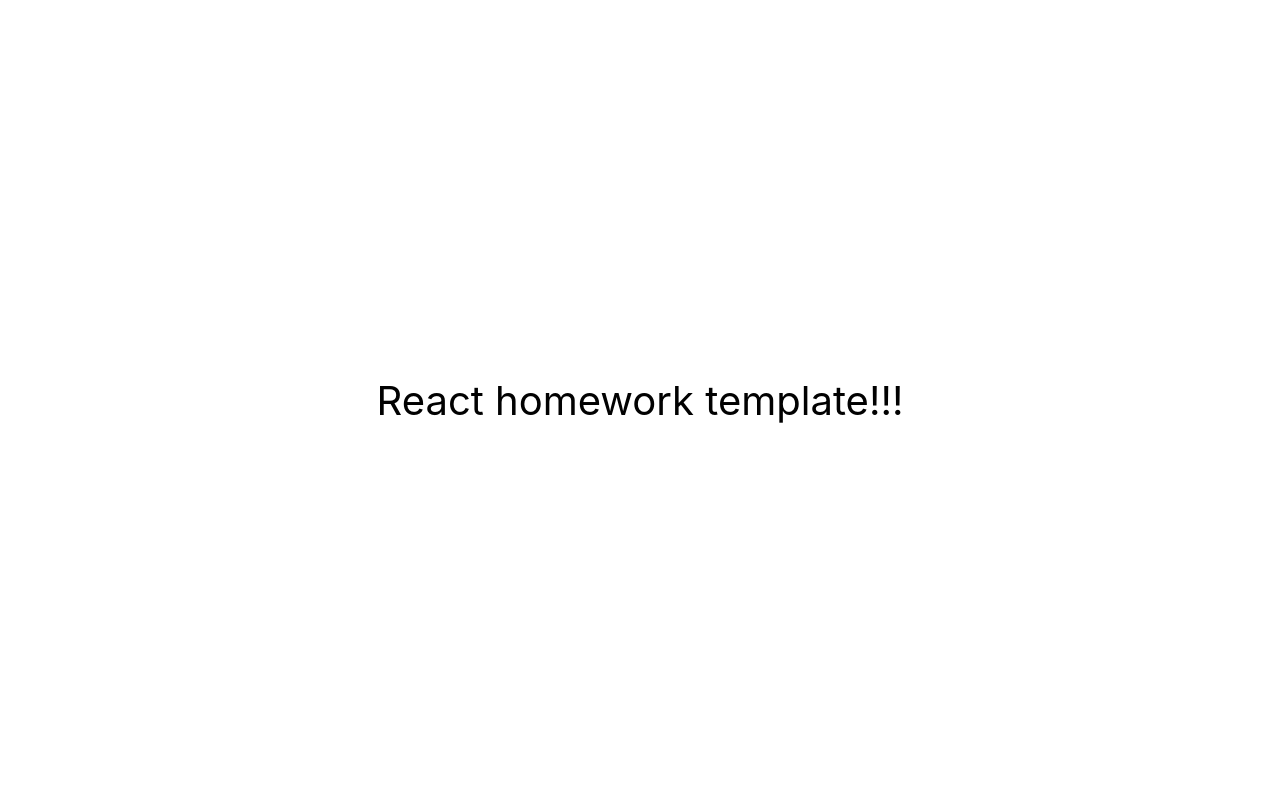
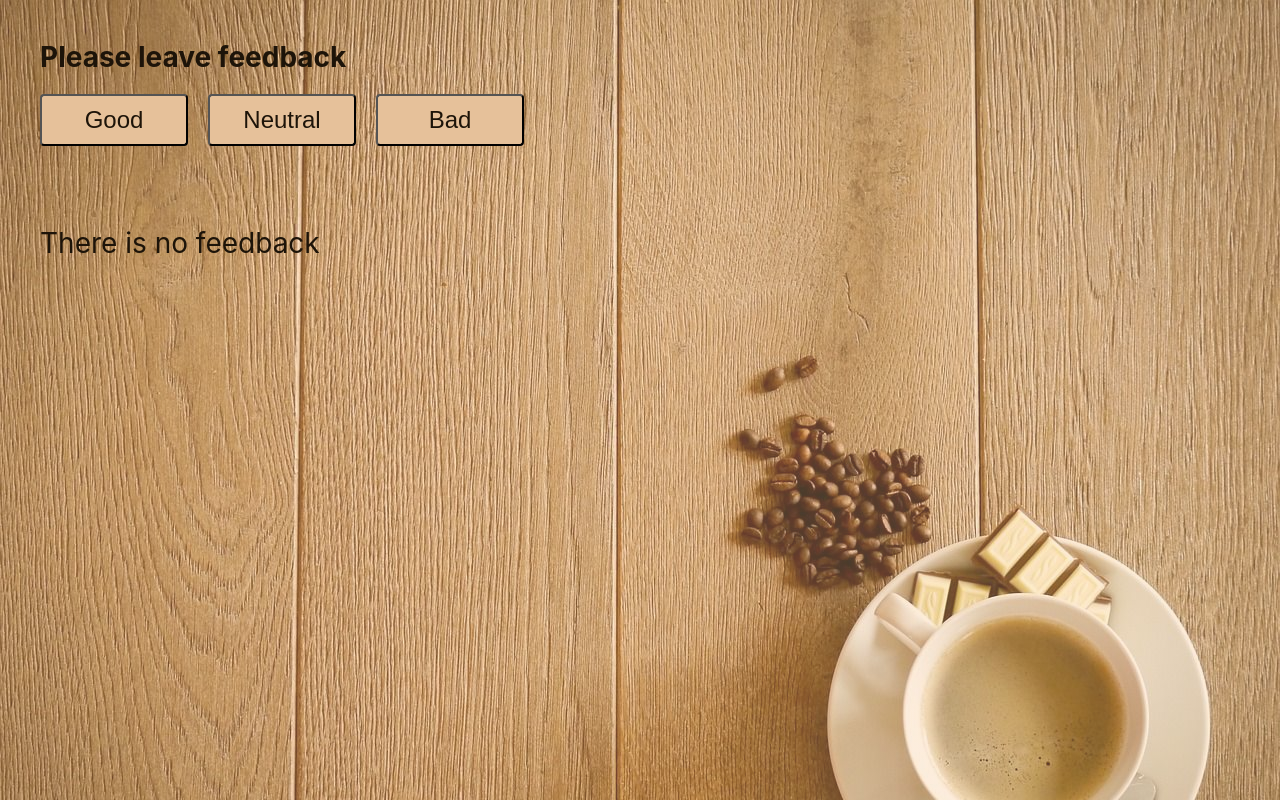
Before and after one commit to Ol900ivas/goit-react-hw-02-feedback, a React (Create React App) app: page / in a window 1280 px wide. Built offline with nearby package versions, Linux system fonts and the light colour scheme.

Commit message:
made all without props

```diff
--- a/package.json
+++ b/package.json
@@ -4,11 +4,15 @@
   "private": true,
   "homepage": "https://Ol900ivas.github.io/goit-react-hw-02-feedback/",
   "dependencies": {
+    "@emotion/react": "^11.10.6",
+    "@emotion/styled": "^11.10.6",
     "@testing-library/jest-dom": "^5.16.3",
     "@testing-library/react": "^12.1.4",
     "@testing-library/user-event": "^13.5.0",
+    "prop-types": "^15.8.1",
     "react": "^18.1.0",
     "react-dom": "^18.1.0",
+    "react-icons": "^4.8.0",
     "react-scripts": "5.0.1",
     "web-vitals": "^2.1.3"
   },
--- a/src/components/App.jsx
+++ b/src/components/App.jsx
@@ -1,16 +1,68 @@
-export const App = () => {
-  return (
-    <div
-      style={{
-        height: '100vh',
-        display: 'flex',
-        justifyContent: 'center',
-        alignItems: 'center',
-        fontSize: 40,
-        color: '#010101',
-      }}
-    >
-      React homework template!!!
-    </div>
-  );
-};
+import { Component } from 'react';
+import { Section } from './Section/Section.jsx';
+import { FeedbackOptions } from './FeedbackOptions/FeedbackOptions';
+import { Notification } from './Notification/Notification';
+import { Statistics } from './Statistics/Statistics';
+
+export class App extends Component {
+  state = {
+    good: 0,
+    neutral: 0,
+    bad: 0,
+  };
+
+  onLeaveFeedback = event => {
+    const textContent = event.currentTarget.textContent;
+
+    this.setState(prevState => {
+      return { [textContent]: prevState[textContent] + 1 };
+    });
+  };
+
+  total = () => {
+    const { good, neutral, bad } = this.state;
+    return good + neutral + bad;
+  };
+
+  positivePercentage = () => {
+    const { good, neutral, bad } = this.state;
+    return Math.round((good * 100) / (good + neutral + bad));
+  };
+  render() {
+    const { good, neutral, bad } = this.state;
+    return (
+      <div
+        style={
+          {
+            // height: '100vh',
+            //   display: 'flex',
+            //   justifyContent: 'center',
+            //   alignItems: 'center',
+            //   fontSize: 40,
+            //   color: '#010101',
+          }
+        }
+      >
+        <Section title="Please leave feedback">
+          <FeedbackOptions
+            options={Object.keys(this.state)}
+            onLeaveFeedback={this.onLeaveFeedback}
+          />
+        </Section>
+        {this.total() === 0 ? (
+          <Notification message="There is no feedback" />
+        ) : (
+          <Section title="Statistics">
+            <Statistics
+              good={good}
+              neutral={neutral}
+              bad={bad}
+              total={this.total()}
+              positivePercentage={this.positivePercentage()}
+            />
+          </Section>
+        )}
+      </div>
+    );
+  }
+}
--- /dev/null
+++ b/src/components/FeedbackOptions/FeedbackOptions.jsx
@@ -0,0 +1,41 @@
+import { Component } from 'react';
+import PropTypes from 'prop-types';
+// import { CgSmile, CgSmileNone, CgSmileSad } from 'react-icons/cg';
+import { Button, FeedbackWrap } from './FeedbackOptions.styled';
+
+export const FeedbackOptions = ({
+  options,
+  onLeaveFeedback,
+  // buttonOptions,
+}) => {
+  // static defaultProps = this.props.onLeaveFeedback;
+
+  return (
+    <FeedbackWrap>
+      {options.map(button => (
+        <li key={button}>
+          <Button type="button" onClick={onLeaveFeedback}>
+            {/* {button === Object.keys(buttonOptions) &&
+              Object.value(buttonOptions)} */}
+            {button}
+          </Button>
+        </li>
+      ))}
+    </FeedbackWrap>
+  );
+};
+{
+  /* <Button type="button" text="Good" onClick={onLeaveFeedback}>
+        <CgSmile />
+        Good
+      </Button>
+      <Button type="button" text="Neutral">
+        <CgSmileNone />
+        Neutral
+      </Button>
+      <Button type="button" text="Bad">
+        <CgSmileSad />
+        Bad
+      </Button>
+    </FeedbackWrap> */
+}
--- /dev/null
+++ b/src/components/FeedbackOptions/FeedbackOptions.styled.js
@@ -0,0 +1,32 @@
+import styled from '@emotion/styled';
+export const FeedbackWrap = styled.ul`
+  display: flex;
+  gap: 20px;
+`;
+
+export const Button = styled.button`
+  min-width: 148px;
+  display: flex;
+  gap: 8px;
+  align-items: center;
+  padding: 10px;
+  justify-content: center;
+  background-color: rgb(230, 193, 154);
+  font-size: 24px;
+  border-radius: 4px;
+  color: inherit;
+  outline: none;
+  border-bottom-right: 10px solid rgb(51, 58, 184)
+  font-weight: bold;
+  cursor: pointer;
+  text-transform: capitalize;
+  transition: color 300ms ease-in-out, background-color 300ms ease-in-out;
+  &:hover {
+    color: white;
+    background-color: rgb(100, 75, 48);
+  }
+  &:active {
+
+    border-top-left: 10px solid rgb(51, 58, 184)
+  }
+`;
--- /dev/null
+++ b/src/components/Notification/Notification.jsx
@@ -0,0 +1,6 @@
+import PropTypes from 'prop-types';
+import { NotificationPar } from './Notification.styled';
+
+export const Notification = ({ message }) => {
+  return <NotificationPar>{message}</NotificationPar>;
+};
--- /dev/null
+++ b/src/components/Notification/Notification.styled.js
@@ -0,0 +1,6 @@
+import styled from '@emotion/styled';
+
+export const NotificationPar = styled.p`
+  padding: 40px;
+  font-size: 28px;
+`;
--- /dev/null
+++ b/src/components/Section/Section.jsx
@@ -0,0 +1,15 @@
+import PropTypes from 'prop-types';
+import { Children } from 'react';
+import { SectionWrap, SectionTitle } from './Section.styled';
+
+export const Section = ({ title, children }) => {
+  return (
+    // <h2>{title}</h2>
+    <SectionWrap>
+      <SectionTitle>{title}</SectionTitle>
+      {children}
+    </SectionWrap>
+  );
+};
+
+SectionTitle.propTypes = { title: PropTypes.string };
--- /dev/null
+++ b/src/components/Section/Section.styled.js
@@ -0,0 +1,10 @@
+import styled from '@emotion/styled';
+
+export const SectionWrap = styled.section`
+  padding: 40px;
+`;
+
+export const SectionTitle = styled.h2`
+  margin-bottom: 20px;
+  font-size: 28px;
+`;
--- /dev/null
+++ b/src/components/Statistics/Statistics.jsx
@@ -0,0 +1,30 @@
+import PropTypes from 'prop-types';
+import { StatisticsUl, StatisticsLi, StatisticsP } from './Statistics.styled';
+import { CgSmile, CgSmileNone, CgSmileSad } from 'react-icons/cg';
+
+export const Statistics = ({
+  good,
+  neutral,
+  bad,
+  total,
+  positivePercentage,
+}) => {
+  return (
+    <StatisticsUl>
+      <StatisticsLi>
+        <CgSmile />
+        <StatisticsP> Good: {good}</StatisticsP>
+      </StatisticsLi>
+      <StatisticsLi>
+        <CgSmileNone />
+        <StatisticsP> Neutral: {neutral}</StatisticsP>
+      </StatisticsLi>
+      <StatisticsLi>
+        <CgSmileSad />
+        <StatisticsP> Bad: {bad}</StatisticsP>
+      </StatisticsLi>
+      <StatisticsLi>Total: {total}</StatisticsLi>
+      <StatisticsLi>Positive feedback: {positivePercentage}%</StatisticsLi>
+    </StatisticsUl>
+  );
+};
--- /dev/null
+++ b/src/components/Statistics/Statistics.styled.js
@@ -0,0 +1,14 @@
+import styled from '@emotion/styled';
+
+export const StatisticsUl = styled.ul`
+  padding: 10px;
+  font-size: 24px;
+`;
+export const StatisticsLi = styled.li`
+  display: flex;
+  margin-bottom: 10px;
+  align-items: center;
+`;
+export const StatisticsP = styled.p`
+  margin-left: 10px;
+`;
--- a/src/index.css
+++ b/src/index.css
@@ -7,9 +7,39 @@
     sans-serif;
   -webkit-font-smoothing: antialiased;
   -moz-osx-font-smoothing: grayscale;
+  height: 100vh;
+  color: rgb(29, 20, 9);
+  background-color: rgb(100, 75, 48);
+  background-image: linear-gradient(
+      rgba(247, 196, 142, 0.3),
+      rgba(247, 196, 142, 0.3)
+    ),
+    url(./coffee.jpg);
+
+  background-repeat: no-repeat;
 }
 
 code {
   font-family: source-code-pro, Menlo, Monaco, Consolas, 'Courier New',
     monospace;
 }
+
+p,
+h1,
+h2,
+h3,
+h4,
+h5,
+h6 {
+  margin: 0;
+}
+
+ul {
+  list-style: none;
+  margin: 0;
+  padding-left: 0;
+}
+
+img {
+  display: block;
+}
```
Also changed, not shown: src/coffee.jpg (added), 1 other file (tests, documents, lock files or other folders).
